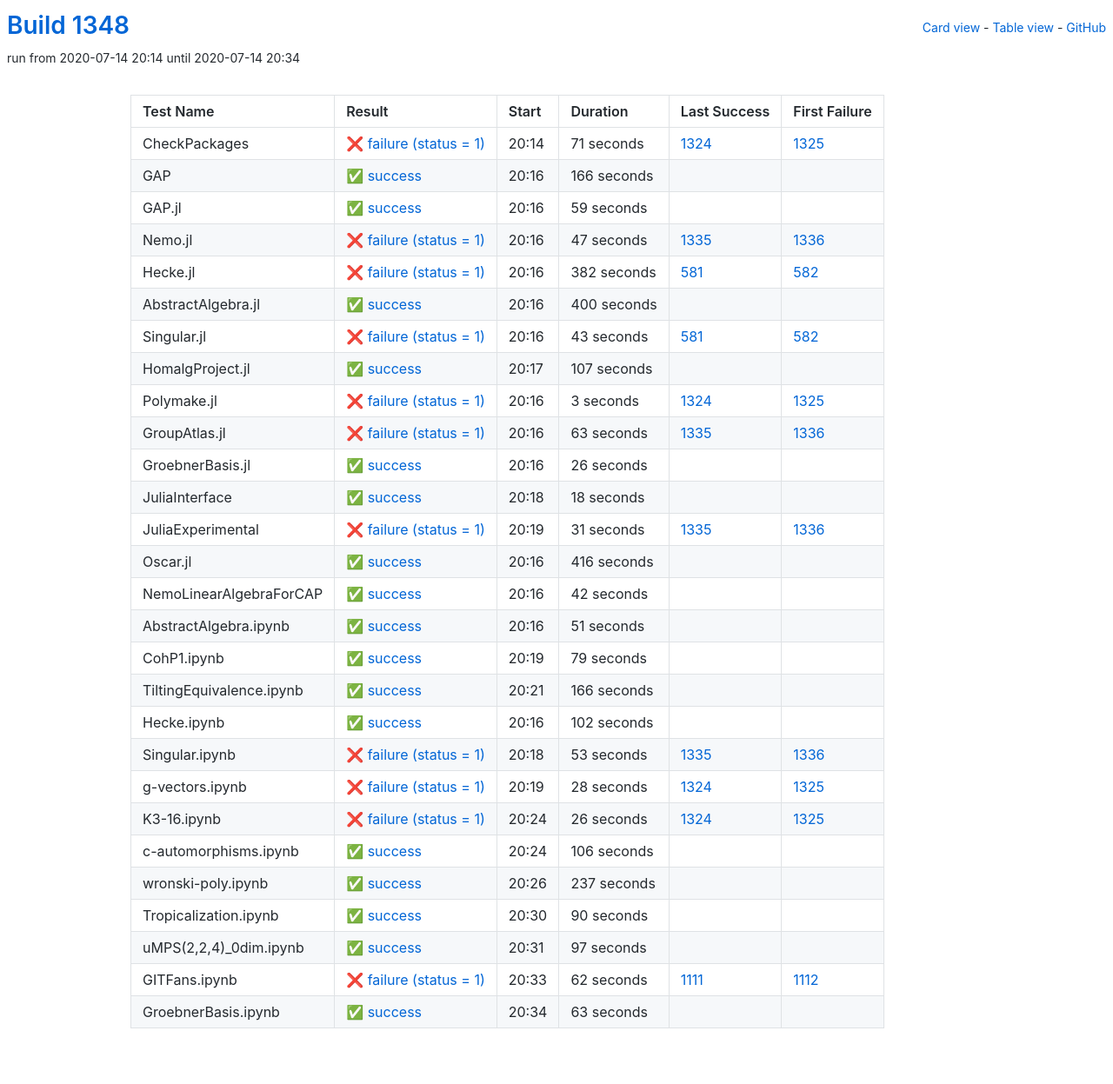
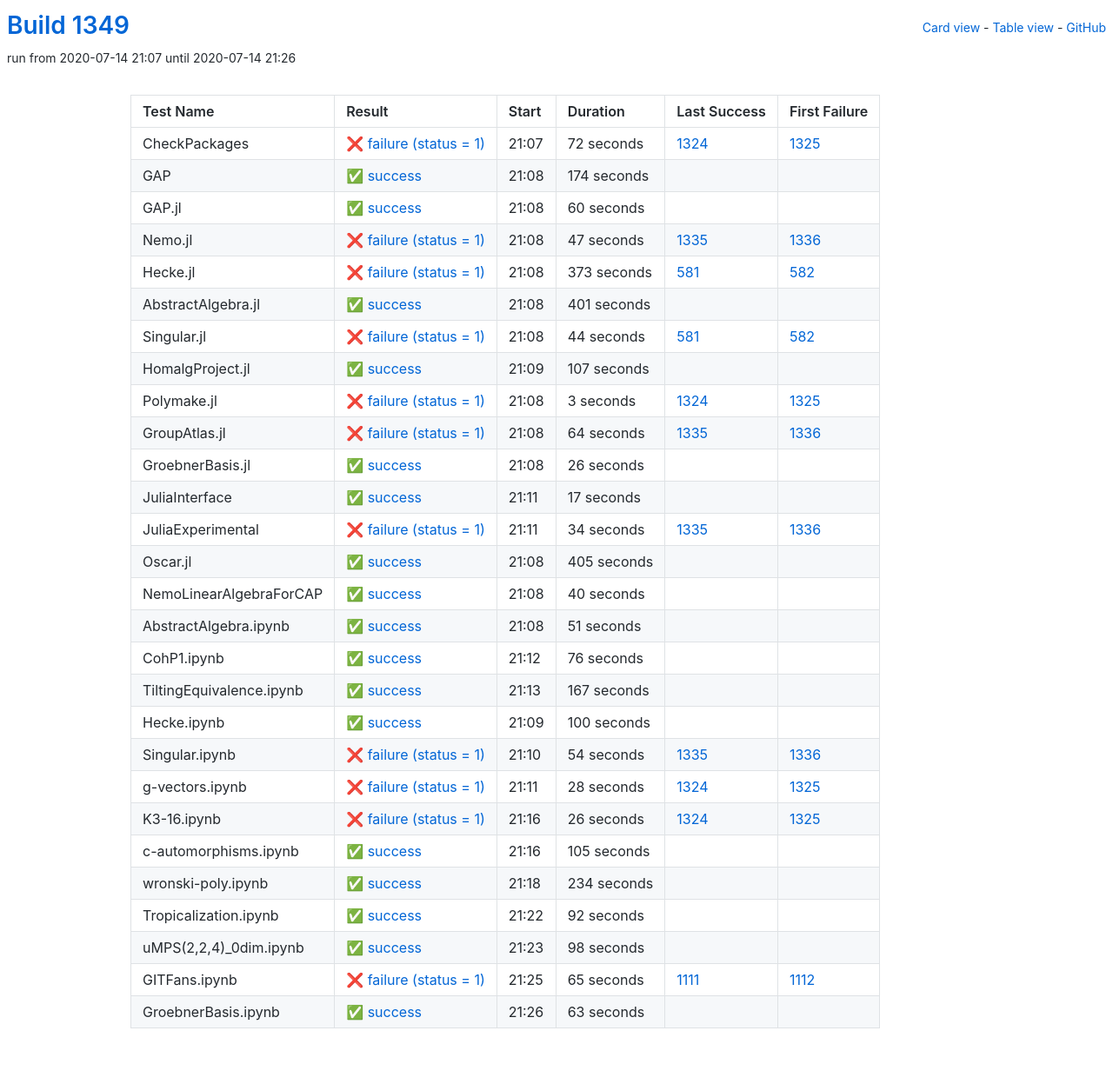
Before and after one commit to oscar-system/oscar-ci-status-1.4, a Jekyll site: the page built from table.html, in a window 1280 px wide. Shown: the whole page at 87% size. Built offline with Jekyll 4.4.1, drawn with Linux system fonts in a browser that asks for light colours.

Commit message:
Build #1349

```diff
--- a/_data/ci.yml
+++ b/_data/ci.yml
@@ -1,6 +1,6 @@
 ---
-build: 1348
-build_url: https://oscarci.mathematik.uni-kl.de/job/oscar-julia-1.4/1348/
+build: 1349
+build_url: https://oscarci.mathematik.uni-kl.de/job/oscar-julia-1.4/1349/
 job: oscar-julia-1.4
 organization: oscar-system
 repo: oscar-ci-status-1.4
@@ -8,44 +8,44 @@ repourl: https://github.com/oscar-system/oscar-ci-status-1.4
 tests:
 - name: CheckPackages
   id: checkpackages
-  log: https://oscarci.mathematik.uni-kl.de/job/oscar-julia-1.4/1348/artifact/logs/build-1348/CheckPackages.log
-  start: 2020-07-14 20:14
+  log: https://oscarci.mathematik.uni-kl.de/job/oscar-julia-1.4/1349/artifact/logs/build-1349/CheckPackages.log
+  start: 2020-07-14 21:07
   success: false
   exitcode: 1
   status: failure
-  duration: 71
+  duration: 72
   last_success: 1324
   last_success_url: https://oscarci.mathematik.uni-kl.de/job/oscar-julia-1.4/1324/
   first_failure: 1325
   first_failure_url: https://oscarci.mathematik.uni-kl.de/job/oscar-julia-1.4/1325/
 - name: GAP
   id: gap
-  log: https://oscarci.mathematik.uni-kl.de/job/oscar-julia-1.4/1348/artifact/logs/build-1348/GAP.log
-  start: 2020-07-14 20:16
+  log: https://oscarci.mathematik.uni-kl.de/job/oscar-julia-1.4/1349/artifact/logs/build-1349/GAP.log
+  start: 2020-07-14 21:08
   success: true
   exitcode: 0
   status: success
-  duration: 166
+  duration: 174
   last_success: false
   last_success_url:
   first_failure: false
   first_failure_url:
 - name: GAP.jl
   id: gap-jl
-  log: https://oscarci.mathematik.uni-kl.de/job/oscar-julia-1.4/1348/artifact/logs/build-1348/GAP.jl.log
-  start: 2020-07-14 20:16
+  log: https://oscarci.mathematik.uni-kl.de/job/oscar-julia-1.4/1349/artifact/logs/build-1349/GAP.jl.log
+  start: 2020-07-14 21:08
   success: true
   exitcode: 0
   status: success
-  duration: 59
+  duration: 60
   last_success: false
   last_success_url:
   first_failure: false
   first_failure_url:
 - name: Nemo.jl
   id: nemo-jl
-  log: https://oscarci.mathematik.uni-kl.de/job/oscar-julia-1.4/1348/artifact/logs/build-1348/Nemo.jl.log
-  start: 2020-07-14 20:16
+  log: https://oscarci.mathematik.uni-kl.de/job/oscar-julia-1.4/1349/artifact/logs/build-1349/Nemo.jl.log
+  start: 2020-07-14 21:08
   success: false
   exitcode: 1
   status: failure
@@ -56,44 +56,44 @@ tests:
   first_failure_url: https://oscarci.mathematik.uni-kl.de/job/oscar-julia-1.4/1336/
 - name: Hecke.jl
   id: hecke-jl
-  log: https://oscarci.mathematik.uni-kl.de/job/oscar-julia-1.4/1348/artifact/logs/build-1348/Hecke.jl.log
-  start: 2020-07-14 20:16
+  log: https://oscarci.mathematik.uni-kl.de/job/oscar-julia-1.4/1349/artifact/logs/build-1349/Hecke.jl.log
+  start: 2020-07-14 21:08
   success: false
   exitcode: 1
   status: failure
-  duration: 382
+  duration: 373
   last_success: 581
   last_success_url: https://oscarci.mathematik.uni-kl.de/job/oscar-julia-1.4/581/
   first_failure: 582
   first_failure_url: https://oscarci.mathematik.uni-kl.de/job/oscar-julia-1.4/582/
 - name: AbstractAlgebra.jl
   id: abstractalgebra-jl
-  log: https://oscarci.mathematik.uni-kl.de/job/oscar-julia-1.4/1348/artifact/logs/build-1348/AbstractAlgebra.jl.log
-  start: 2020-07-14 20:16
+  log: https://oscarci.mathematik.uni-kl.de/job/oscar-julia-1.4/1349/artifact/logs/build-1349/AbstractAlgebra.jl.log
+  start: 2020-07-14 21:08
   success: true
   exitcode: 0
   status: success
-  duration: 400
+  duration: 401
   last_success: false
   last_success_url:
   first_failure: false
   first_failure_url:
 - name: Singular.jl
   id: singular-jl
-  log: https://oscarci.mathematik.uni-kl.de/job/oscar-julia-1.4/1348/artifact/logs/build-1348/Singular.jl.log
-  start: 2020-07-14 20:16
+  log: https://oscarci.mathematik.uni-kl.de/job/oscar-julia-1.4/1349/artifact/logs/build-1349/Singular.jl.log
+  start: 2020-07-14 21:08
   success: false
   exitcode: 1
   status: failure
-  duration: 43
+  duration: 44
   last_success: 581
   last_success_url: https://oscarci.mathematik.uni-kl.de/job/oscar-julia-1.4/581/
   first_failure: 582
   first_failure_url: https://oscarci.mathematik.uni-kl.de/job/oscar-julia-1.4/582/
 - name: HomalgProject.jl
   id: homalgproject-jl
-  log: https://oscarci.mathematik.uni-kl.de/job/oscar-julia-1.4/1348/artifact/logs/build-1348/HomalgProject.jl.log
-  start: 2020-07-14 20:17
+  log: https://oscarci.mathematik.uni-kl.de/job/oscar-julia-1.4/1349/artifact/logs/build-1349/HomalgProject.jl.log
+  start: 2020-07-14 21:09
   success: true
   exitcode: 0
   status: success
@@ -104,8 +104,8 @@ tests:
   first_failure_url:
 - name: Polymake.jl
   id: polymake-jl
-  log: https://oscarci.mathematik.uni-kl.de/job/oscar-julia-1.4/1348/artifact/logs/build-1348/Polymake.jl.log
-  start: 2020-07-14 20:16
+  log: https://oscarci.mathematik.uni-kl.de/job/oscar-julia-1.4/1349/artifact/logs/build-1349/Polymake.jl.log
+  start: 2020-07-14 21:08
   success: false
   exitcode: 1
   status: failure
@@ -116,20 +116,20 @@ tests:
   first_failure_url: https://oscarci.mathematik.uni-kl.de/job/oscar-julia-1.4/1325/
 - name: GroupAtlas.jl
   id: groupatlas-jl
-  log: https://oscarci.mathematik.uni-kl.de/job/oscar-julia-1.4/1348/artifact/logs/build-1348/GroupAtlas.jl.log
-  start: 2020-07-14 20:16
+  log: https://oscarci.mathematik.uni-kl.de/job/oscar-julia-1.4/1349/artifact/logs/build-1349/GroupAtlas.jl.log
+  start: 2020-07-14 21:08
   success: false
   exitcode: 1
   status: failure
-  duration: 63
+  duration: 64
   last_success: 1335
   last_success_url: https://oscarci.mathematik.uni-kl.de/job/oscar-julia-1.4/1335/
   first_failure: 1336
   first_failure_url: https://oscarci.mathematik.uni-kl.de/job/oscar-julia-1.4/1336/
 - name: GroebnerBasis.jl
   id: groebnerbasis-jl
-  log: https://oscarci.mathematik.uni-kl.de/job/oscar-julia-1.4/1348/artifact/logs/build-1348/GroebnerBasis.jl.log
-  start: 2020-07-14 20:16
+  log: https://oscarci.mathematik.uni-kl.de/job/oscar-julia-1.4/1349/artifact/logs/build-1349/GroebnerBasis.jl.log
+  start: 2020-07-14 21:08
   success: true
   exitcode: 0
   status: success
@@ -140,56 +140,56 @@ tests:
   first_failure_url:
 - name: JuliaInterface
   id: juliainterface
-  log: https://oscarci.mathematik.uni-kl.de/job/oscar-julia-1.4/1348/artifact/logs/build-1348/JuliaInterface.log
-  start: 2020-07-14 20:18
+  log: https://oscarci.mathematik.uni-kl.de/job/oscar-julia-1.4/1349/artifact/logs/build-1349/JuliaInterface.log
+  start: 2020-07-14 21:11
   success: true
   exitcode: 0
   status: success
-  duration: 18
+  duration: 17
   last_success: false
   last_success_url:
   first_failure: false
   first_failure_url:
 - name: JuliaExperimental
   id: juliaexperimental
-  log: https://oscarci.mathematik.uni-kl.de/job/oscar-julia-1.4/1348/artifact/logs/build-1348/JuliaExperimental.log
-  start: 2020-07-14 20:19
+  log: https://oscarci.mathematik.uni-kl.de/job/oscar-julia-1.4/1349/artifact/logs/build-1349/JuliaExperimental.log
+  start: 2020-07-14 21:11
   success: false
   exitcode: 1
   status: failure
-  duration: 31
+  duration: 34
   last_success: 1335
   last_success_url: https://oscarci.mathematik.uni-kl.de/job/oscar-julia-1.4/1335/
   first_failure: 1336
   first_failure_url: https://oscarci.mathematik.uni-kl.de/job/oscar-julia-1.4/1336/
 - name: Oscar.jl
   id: oscar-jl
-  log: https://oscarci.mathematik.uni-kl.de/job/oscar-julia-1.4/1348/artifact/logs/build-1348/Oscar.jl.log
-  start: 2020-07-14 20:16
+  log: https://oscarci.mathematik.uni-kl.de/job/oscar-julia-1.4/1349/artifact/logs/build-1349/Oscar.jl.log
+  start: 2020-07-14 21:08
   success: true
   exitcode: 0
   status: success
-  duration: 416
+  duration: 405
   last_success: false
   last_success_url:
   first_failure: false
   first_failure_url:
 - name: NemoLinearAlgebraForCAP
   id: nemolinearalgebraforcap
-  log: https://oscarci.mathematik.uni-kl.de/job/oscar-julia-1.4/1348/artifact/logs/build-1348/NemoLinearAlgebraForCAP.log
-  start: 2020-07-14 20:16
+  log: https://oscarci.mathematik.uni-kl.de/job/oscar-julia-1.4/1349/artifact/logs/build-1349/NemoLinearAlgebraForCAP.log
+  start: 2020-07-14 21:08
   success: true
   exitcode: 0
   status: success
-  duration: 42
+  duration: 40
   last_success: false
   last_success_url:
   first_failure: false
   first_failure_url:
 - name: AbstractAlgebra.ipynb
   id: abstractalgebra-ipynb
-  log: https://oscarci.mathematik.uni-kl.de/job/oscar-julia-1.4/1348/artifact/logs/build-1348/AbstractAlgebra.ipynb.log
-  start: 2020-07-14 20:16
+  log: https://oscarci.mathematik.uni-kl.de/job/oscar-julia-1.4/1349/artifact/logs/build-1349/AbstractAlgebra.ipynb.log
+  start: 2020-07-14 21:08
   success: true
   exitcode: 0
   status: success
@@ -200,56 +200,56 @@ tests:
   first_failure_url:
 - name: CohP1.ipynb
   id: cohp1-ipynb
-  log: https://oscarci.mathematik.uni-kl.de/job/oscar-julia-1.4/1348/artifact/logs/build-1348/CohP1.ipynb.log
-  start: 2020-07-14 20:19
+  log: https://oscarci.mathematik.uni-kl.de/job/oscar-julia-1.4/1349/artifact/logs/build-1349/CohP1.ipynb.log
+  start: 2020-07-14 21:12
   success: true
   exitcode: 0
   status: success
-  duration: 79
+  duration: 76
   last_success: false
   last_success_url:
   first_failure: false
   first_failure_url:
 - name: TiltingEquivalence.ipynb
   id: tiltingequivalence-ipynb
-  log: https://oscarci.mathematik.uni-kl.de/job/oscar-julia-1.4/1348/artifact/logs/build-1348/TiltingEquivalence.ipynb.log
-  start: 2020-07-14 20:21
+  log: https://oscarci.mathematik.uni-kl.de/job/oscar-julia-1.4/1349/artifact/logs/build-1349/TiltingEquivalence.ipynb.log
+  start: 2020-07-14 21:13
   success: true
   exitcode: 0
   status: success
-  duration: 166
+  duration: 167
   last_success: false
   last_success_url:
   first_failure: false
   first_failure_url:
 - name: Hecke.ipynb
   id: hecke-ipynb
-  log: https://oscarci.mathematik.uni-kl.de/job/oscar-julia-1.4/1348/artifact/logs/build-1348/Hecke.ipynb.log
-  start: 2020-07-14 20:16
+  log: https://oscarci.mathematik.uni-kl.de/job/oscar-julia-1.4/1349/artifact/logs/build-1349/Hecke.ipynb.log
+  start: 2020-07-14 21:09
   success: true
   exitcode: 0
   status: success
-  duration: 102
+  duration: 100
   last_success: false
   last_success_url:
   first_failure: false
   first_failure_url:
 - name: Singular.ipynb
   id: singular-ipynb
-  log: https://oscarci.mathematik.uni-kl.de/job/oscar-julia-1.4/1348/artifact/logs/build-1348/Singular.ipynb.log
-  start: 2020-07-14 20:18
+  log: https://oscarci.mathematik.uni-kl.de/job/oscar-julia-1.4/1349/artifact/logs/build-1349/Singular.ipynb.log
+  start: 2020-07-14 21:10
   success: false
   exitcode: 1
   status: failure
-  duration: 53
+  duration: 54
   last_success: 1335
   last_success_url: https://oscarci.mathematik.uni-kl.de/job/oscar-julia-1.4/1335/
   first_failure: 1336
   first_failure_url: https://oscarci.mathematik.uni-kl.de/job/oscar-julia-1.4/1336/
 - name: g-vectors.ipynb
   id: g-vectors-ipynb
-  log: https://oscarci.mathematik.uni-kl.de/job/oscar-julia-1.4/1348/artifact/logs/build-1348/g-vectors.ipynb.log
-  start: 2020-07-14 20:19
+  log: https://oscarci.mathematik.uni-kl.de/job/oscar-julia-1.4/1349/artifact/logs/build-1349/g-vectors.ipynb.log
+  start: 2020-07-14 21:11
   success: false
   exitcode: 1
   status: failure
@@ -260,8 +260,8 @@ tests:
   first_failure_url: https://oscarci.mathematik.uni-kl.de/job/oscar-julia-1.4/1325/
 - name: K3-16.ipynb
   id: k3-16-ipynb
-  log: https://oscarci.mathematik.uni-kl.de/job/oscar-julia-1.4/1348/artifact/logs/build-1348/K3-16.ipynb.log
-  start: 2020-07-14 20:24
+  log: https://oscarci.mathematik.uni-kl.de/job/oscar-julia-1.4/1349/artifact/logs/build-1349/K3-16.ipynb.log
+  start: 2020-07-14 21:16
   success: false
   exitcode: 1
   status: failure
@@ -272,68 +272,68 @@ tests:
   first_failure_url: https://oscarci.mathematik.uni-kl.de/job/oscar-julia-1.4/1325/
 - name: c-automorphisms.ipynb
   id: c-automorphisms-ipynb
-  log: https://oscarci.mathematik.uni-kl.de/job/oscar-julia-1.4/1348/artifact/logs/build-1348/c-automorphisms.ipynb.log
-  start: 2020-07-14 20:24
+  log: https://oscarci.mathematik.uni-kl.de/job/oscar-julia-1.4/1349/artifact/logs/build-1349/c-automorphisms.ipynb.log
+  start: 2020-07-14 21:16
   success: true
   exitcode: 0
   status: success
-  duration: 106
+  duration: 105
   last_success: false
   last_success_url:
   first_failure: false
   first_failure_url:
 - name: wronski-poly.ipynb
   id: wronski-poly-ipynb
-  log: https://oscarci.mathematik.uni-kl.de/job/oscar-julia-1.4/1348/artifact/logs/build-1348/wronski-poly.ipynb.log
-  start: 2020-07-14 20:26
+  log: https://oscarci.mathematik.uni-kl.de/job/oscar-julia-1.4/1349/artifact/logs/build-1349/wronski-poly.ipynb.log
+  start: 2020-07-14 21:18
   success: true
   exitcode: 0
   status: success
-  duration: 237
+  duration: 234
   last_success: false
   last_success_url:
   first_failure: false
   first_failure_url:
 - name: Tropicalization.ipynb
   id: tropicalization-ipynb
-  log: https://oscarci.mathematik.uni-kl.de/job/oscar-julia-1.4/1348/artifact/logs/build-1348/Tropicalization.ipynb.log
-  start: 2020-07-14 20:30
+  log: https://oscarci.mathematik.uni-kl.de/job/oscar-julia-1.4/1349/artifact/logs/build-1349/Tropicalization.ipynb.log
+  start: 2020-07-14 21:22
   success: true
   exitcode: 0
   status: success
-  duration: 90
+  duration: 92
   last_success: false
   last_success_url:
   first_failure: false
   first_failure_url:
 - name: uMPS(2,2,4)_0dim.ipynb
   id: umps-2-2-4-0dim-ipynb
-  log: https://oscarci.mathematik.uni-kl.de/job/oscar-julia-1.4/1348/artifact/logs/build-1348/uMPS-2-2-4-_0dim.ipynb.log
-  start: 2020-07-14 20:31
+  log: https://oscarci.mathematik.uni-kl.de/job/oscar-julia-1.4/1349/artifact/logs/build-1349/uMPS-2-2-4-_0dim.ipynb.log
+  start: 2020-07-14 21:23
   success: true
   exitcode: 0
   status: success
-  duration: 97
+  duration: 98
   last_success: false
   last_success_url:
   first_failure: false
   first_failure_url:
 - name: GITFans.ipynb
   id: gitfans-ipynb
-  log: https://oscarci.mathematik.uni-kl.de/job/oscar-julia-1.4/1348/artifact/logs/build-1348/GITFans.ipynb.log
-  start: 2020-07-14 20:33
+  log: https://oscarci.mathematik.uni-kl.de/job/oscar-julia-1.4/1349/artifact/logs/build-1349/GITFans.ipynb.log
+  start: 2020-07-14 21:25
   success: false
   exitcode: 1
   status: failure
-  duration: 62
+  duration: 65
   last_success: 1111
   last_success_url: https://oscarci.mathematik.uni-kl.de/job/oscar-julia-1.4/1111/
   first_failure: 1112
   first_failure_url: https://oscarci.mathematik.uni-kl.de/job/oscar-julia-1.4/1112/
 - name: GroebnerBasis.ipynb
   id: groebnerbasis-ipynb
-  log: https://oscarci.mathematik.uni-kl.de/job/oscar-julia-1.4/1348/artifact/logs/build-1348/GroebnerBasis.ipynb.log
-  start: 2020-07-14 20:34
+  log: https://oscarci.mathematik.uni-kl.de/job/oscar-julia-1.4/1349/artifact/logs/build-1349/GroebnerBasis.ipynb.log
+  start: 2020-07-14 21:26
   success: true
   exitcode: 0
   status: success
```
Also changed, not shown: README.md.
